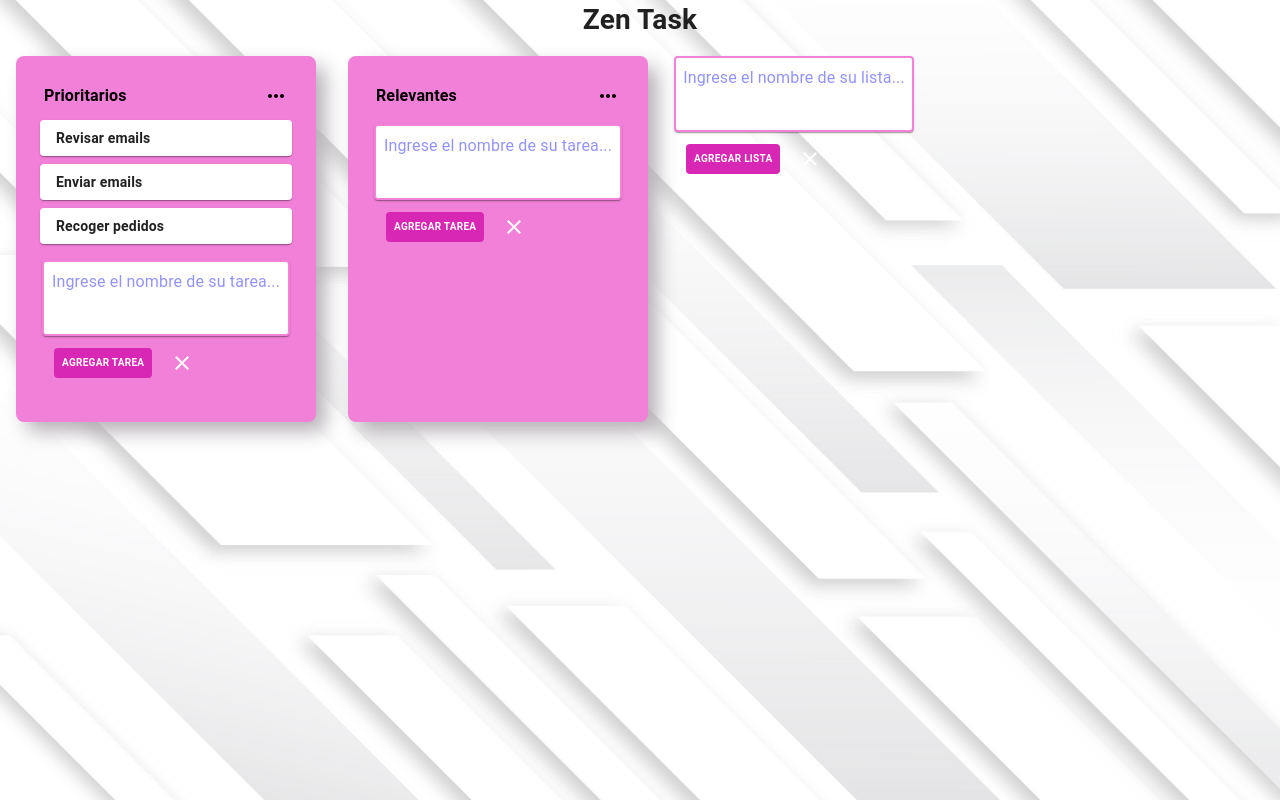
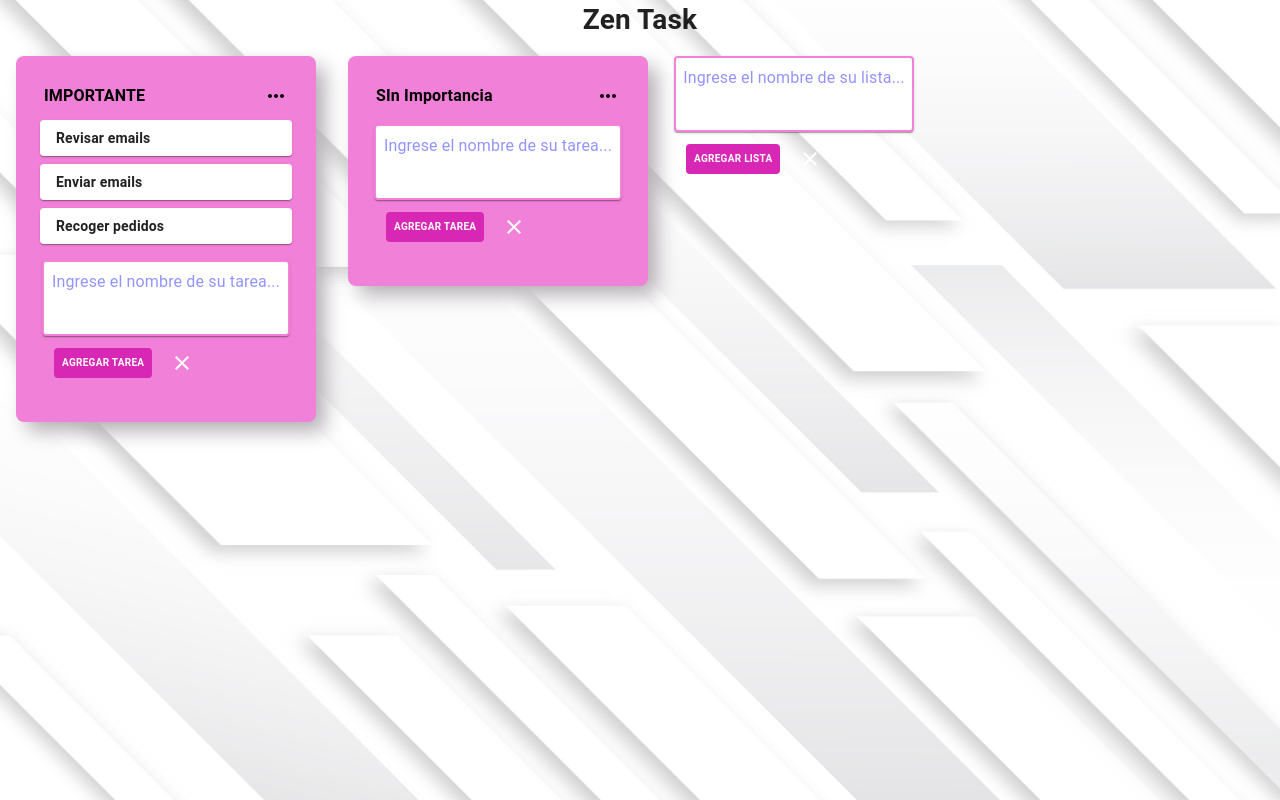
Before and after one commit to valec3/Gestor_de_tareas, a React (Create React App) app: page / in a window 1280 px wide. Built offline with nearby package versions, Linux system fonts and the light colour scheme.

Commit message:
Debuggin del codigo sin exito

```diff
--- a/package.json
+++ b/package.json
@@ -8,9 +8,9 @@
     "@testing-library/jest-dom": "^5.16.5",
     "@testing-library/react": "^13.4.0",
     "@testing-library/user-event": "^13.5.0",
-    "react": "^18.2.0",
+    "react": "^18.0.0-rc.3",
     "react-beautiful-dnd": "^13.1.1",
-    "react-dom": "^18.2.0",
+    "react-dom": "^18.0.0-rc.3",
     "react-scripts": "5.0.1",
     "react-uuid": "^2.0.0",
     "web-vitals": "^2.1.4"
--- a/src/App.css
+++ b/src/App.css
@@ -10,7 +10,7 @@
 .App>h1{
     text-align: center;
 }
-.App>div {
+.App__main {
     display: flex;
     /* min-height: 92vh; */
 }
--- a/src/App.js
+++ b/src/App.js
@@ -3,17 +3,18 @@
 import ListaTarea from './componentes/ListaTarea';
 import AgregarTarjeta from './componentes/AgregarTarjeta';
 
-import dataTest from "./mockdata.js"
+import mockData from "./mockdata.js"
 import { useState } from 'react';
 import ContextAPI from "./ContextAPI.js";
 
 import uuid from 'react-uuid';
+import { DragDropContext,Droppable } from 'react-beautiful-dnd';
 
 // Importar img BG
 // import bgImg from "./img/bg.jpg";
 
 function App() {
-  const [data,setData] = useState(dataTest);
+  const [data,setData] = useState(mockData);
   // console.log(data.listas);
 
   // Funciones para actualizar valores de entrada por el usuario
@@ -65,25 +66,36 @@
     })
   }
 
+  const onDragEnd=(result)=>{
+    const {destination,source,droppableId,type}=result;
+  }
+
 
   return (
       <ContextAPI.Provider value = {{updateListTitle,addCard,addList}}>
-
           <div className="App">
               <h1>Zen Task</h1>
-        <div>
+                <DragDropContext onDragEnd={onDragEnd}>
+                    <Droppable droppableId='12345'  direction='horizontal'>
                         {
-              data.listasIds.map(listaId=>{
+                          (provided) => (
+                              <div className='App__main'  ref={provided.innerRef} {...provided.droppableProps}>
+                                  {
+                                    data.listasIds.map((listaId,index)=>{
                                       const lista = data.listas[listaId];
-                return <ListaTarea lista={lista} key ={listaId} />;
+                                      return <ListaTarea lista={lista} key ={listaId} index={index}/>;
                                     })
                                   }
-            {/* <ListaTarea/>
-            <ListaTarea/>
-            <ListaTarea/>
-            <ListaTarea/> */}
+                                  <div>
                                     <AgregarTarjeta type="lista"/>
+                                    {provided.placeholder}
+
                                   </div>
+                              </div>
+                          )
+                        }
+                    </Droppable>
+                </DragDropContext>
           </div>
       </ContextAPI.Provider>
     );
--- a/src/componentes/ListaTarea.js
+++ b/src/componentes/ListaTarea.js
@@ -5,24 +5,43 @@
 import AgregarTarjeta from './AgregarTarjeta';
 
 import { makeStyles } from '@material-ui/core/styles';
+import { Draggable, Droppable } from 'react-beautiful-dnd';
 
 
-const ListaTrello = ({lista}) => {
+const ListaTarea = ({lista,index}) => {
     const clases = useStyles();
+    console.log("lista",lista.id)
     return (
-
+        <Draggable draggableId={lista.id} index={index} >
+            {
+                (provided) => (
+                    <div ref={provided.innerRef}
+                        {...provided.draggableProps}
+                        {...provided.dragHandleProps}
+                    >
                         <Paper className={clases.root}>
                             <CssBaseline/>
                             <ListaTitulo titulo={lista.titulo} id={lista.id}/>
+                            <Droppable droppableId={lista.id} >
                                 {
-                    lista.tarjetas.map(tarj => <TarjetaLista tarjeta={tarj} key={tarj.id} /> )
+                                    (provided)=>(
+                                        <div {...provided.droppableProps} ref={provided.innerRef}>
+                                            {
+                                                lista.tarjetas.map((tarjeta,index) =>
+                                                (<TarjetaLista tarjeta={tarjeta} key={tarjeta.id} index={index} />) )
                                             }
 
-            {/* <TarjetaLista/>
-            <TarjetaLista/> */}
-
+                                            {provided.placeholder}
+                                        </div>
+                                    )
+                                }
+                            </Droppable>
                             <AgregarTarjeta type="tarjeta" listId={lista.id}/>
                         </Paper>
+                    </div>
+                )
+            }
+        </Draggable>
     )
 }
 
@@ -40,4 +59,4 @@
 }))
 
 
-export default ListaTrello
+export default ListaTarea
--- a/src/componentes/TarjetaLista.js
+++ b/src/componentes/TarjetaLista.js
@@ -1,13 +1,27 @@
 import React from 'react'
 import { Paper, makeStyles } from '@material-ui/core';
 
-const TarjetaLista = ({tarjeta}) => {
+import { Draggable } from 'react-beautiful-dnd';
+
+const TarjetaLista = ({tarjeta,index}) => {
   const clases = useStyles();
-  // console.log(tarjeta)
+  console.log(tarjeta.id,index)
   return (
-    <Paper className={clases.tarjetaLista}>
-        {tarjeta.titulo}
-    </Paper>
+    <Draggable draggableId={tarjeta.id} index={index}>
+      {
+        (provided)=>(
+          <div
+            ref={provided.innerRef}
+            {...provided.dragHandleProps}
+            {...provided.draggableProps}
+          >
+            <Paper className={clases.tarjetaLista}>
+                {tarjeta.titulo}
+            </Paper>
+          </div>
+        )
+      }
+    </Draggable>
   )
 }
 
--- a/src/mockdata.js
+++ b/src/mockdata.js
@@ -1,29 +1,29 @@
 const mockData = {
     listas:{
-        "01":{
-            id:"01",
-            titulo:'Prioritarios',
+        "01list":{
+            id:"01list",
+            titulo:'IMPORTANTE',
             tarjetas: [
                 {
-                    id:"01tarj",
+                    id:"01tarjeta",
                     titulo:"Revisar emails"
                 },
                 {
-                    id:"02tarj",
+                    id:"02tarjeta",
                     titulo:"Enviar emails"
                 },
                 {
-                    id:"03tarj",
+                    id:"03tarjeta",
                     titulo:"Recoger pedidos"
                 }
             ]
         },
-        "02":{
-            id:"02",
-            titulo:"Relevantes",
+        "02list":{
+            id:"02list",
+            titulo:"SIn Importancia",
             tarjetas: []
         }
     },
-    listasIds: ["01","02"]
+    listasIds: ["01list","02list"]
 }
 export default mockData
```
Also changed, not shown: 1 other file (tests, documents, lock files or other folders). Lines whose indentation alone changed are shown as unchanged.
